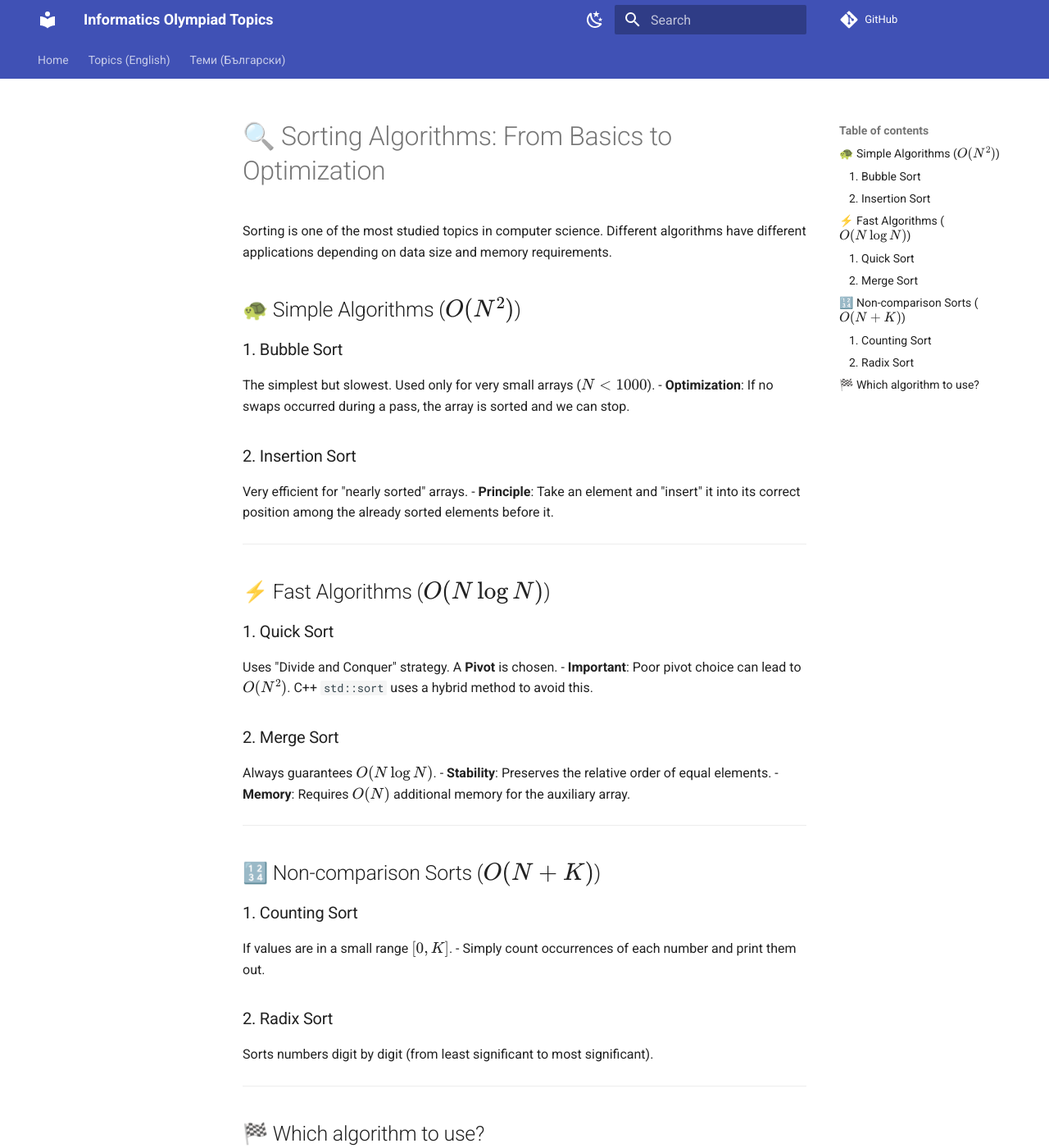
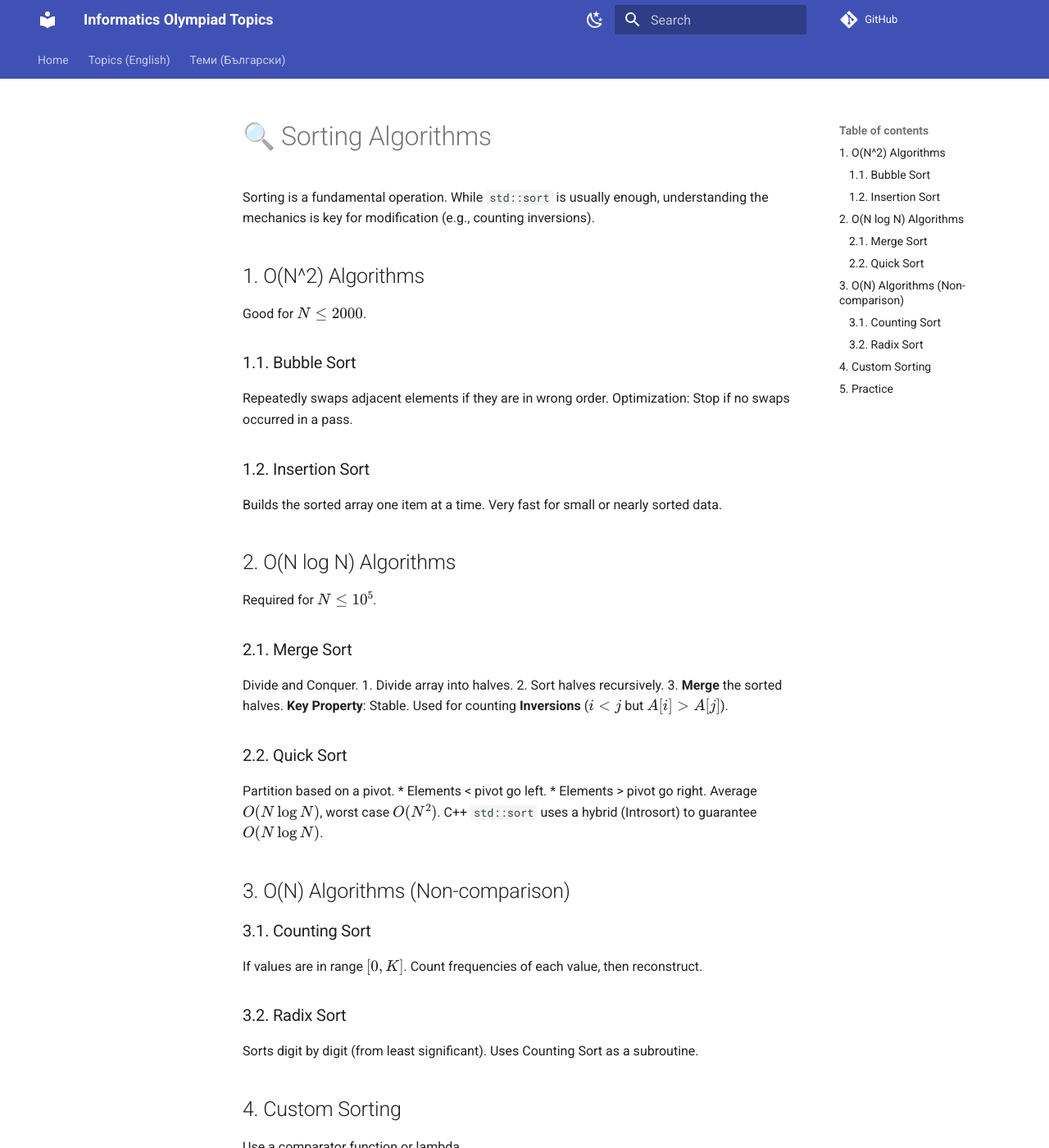
Before and after one commit to KadirYazadzhi/Informatics-Olympiad-Topics, an MkDocs documentation site: the page built from docs/EN/07a_Sorting_Algorithms.md, in a window 1280 px wide and 1400 px high. Shown: the whole window at 82% size. Built offline with MkDocs 1.6.1 and Material for MkDocs 9.7.7, drawn with Linux system fonts in a browser that asks for light colours; comment, search, counter and statistics services are not loaded; some of the changed text lies outside the part shown.

Commit message:
Expand EN/07a_Sorting_Algorithms.md: Sorting methods and comparators

````diff
--- a/docs/EN/07a_Sorting_Algorithms.md
+++ b/docs/EN/07a_Sorting_Algorithms.md
@@ -1,45 +1,57 @@
-# 🔍 Sorting Algorithms: From Basics to Optimization
+# 🔍 Sorting Algorithms
 
-Sorting is one of the most studied topics in computer science. Different algorithms have different applications depending on data size and memory requirements.
+Sorting is a fundamental operation. While `std::sort` is usually enough, understanding the mechanics is key for modification (e.g., counting inversions).
 
-## 🐢 Simple Algorithms ($O(N^2)$)
+## 1. O(N^2) Algorithms
+Good for $N \le 2000$.
 
-### 1. Bubble Sort
-The simplest but slowest. Used only for very small arrays ($N < 1000$).
-- **Optimization**: If no swaps occurred during a pass, the array is sorted and we can stop.
+### 1.1. Bubble Sort
+Repeatedly swaps adjacent elements if they are in wrong order.
+Optimization: Stop if no swaps occurred in a pass.
 
-### 2. Insertion Sort
-Very efficient for "nearly sorted" arrays.
-- **Principle**: Take an element and "insert" it into its correct position among the already sorted elements before it.
+### 1.2. Insertion Sort
+Builds the sorted array one item at a time. Very fast for small or nearly sorted data.
 
----
+## 2. O(N log N) Algorithms
+Required for $N \le 10^5$.
 
-## ⚡ Fast Algorithms ($O(N \log N)$)
+### 2.1. Merge Sort
+Divide and Conquer.
+1.  Divide array into halves.
+2.  Sort halves recursively.
+3.  **Merge** the sorted halves.
+**Key Property**: Stable. Used for counting **Inversions** ($i < j$ but $A[i] > A[j]$).
 
-### 1. Quick Sort
-Uses "Divide and Conquer" strategy. A **Pivot** is chosen.
-- **Important**: Poor pivot choice can lead to $O(N^2)$. C++ `std::sort` uses a hybrid method to avoid this.
+### 2.2. Quick Sort
+Partition based on a pivot.
+*   Elements < pivot go left.
+*   Elements > pivot go right.
+Average $O(N \log N)$, worst case $O(N^2)$.
+C++ `std::sort` uses a hybrid (Introsort) to guarantee $O(N \log N)$.
 
-### 2. Merge Sort
-Always guarantees $O(N \log N)$.
-- **Stability**: Preserves the relative order of equal elements.
-- **Memory**: Requires $O(N)$ additional memory for the auxiliary array.
+## 3. O(N) Algorithms (Non-comparison)
 
----
+### 3.1. Counting Sort
+If values are in range $[0, K]$.
+Count frequencies of each value, then reconstruct.
 
-## 🔢 Non-comparison Sorts ($O(N + K)$)
+### 3.2. Radix Sort
+Sorts digit by digit (from least significant). Uses Counting Sort as a subroutine.
 
-### 1. Counting Sort
-If values are in a small range $[0, K]$.
-- Simply count occurrences of each number and print them out.
+## 4. Custom Sorting
+Use a comparator function or lambda.
 
-### 2. Radix Sort
-Sorts numbers digit by digit (from least significant to most significant).
+```cpp
+struct Point { int x, y; };
 
----
+// Sort by x, then by y
+sort(pts.begin(), pts.end(), [](const Point& a, const Point& b) {
+    if (a.x != b.x) return a.x < b.x;
+    return a.y < b.y;
+});
+```
 
-## 🏁 Which algorithm to use?
-- **Standard**: Always `std::sort()`.
-- **Need Stability**: `std::stable_sort()`.
-- **Small range of numbers**: Counting Sort.
-- **Limited memory**: Heapsort or In-place Quick Sort.
+## 5. Practice
+1.  **Codeforces 61E**: Enemy is weak (Inversion counting).
+2.  **SPOJ INVCNT**: Inversion Count.
+3.  **CSES Towers**: Sorting + Multiset/Greedy.
````
